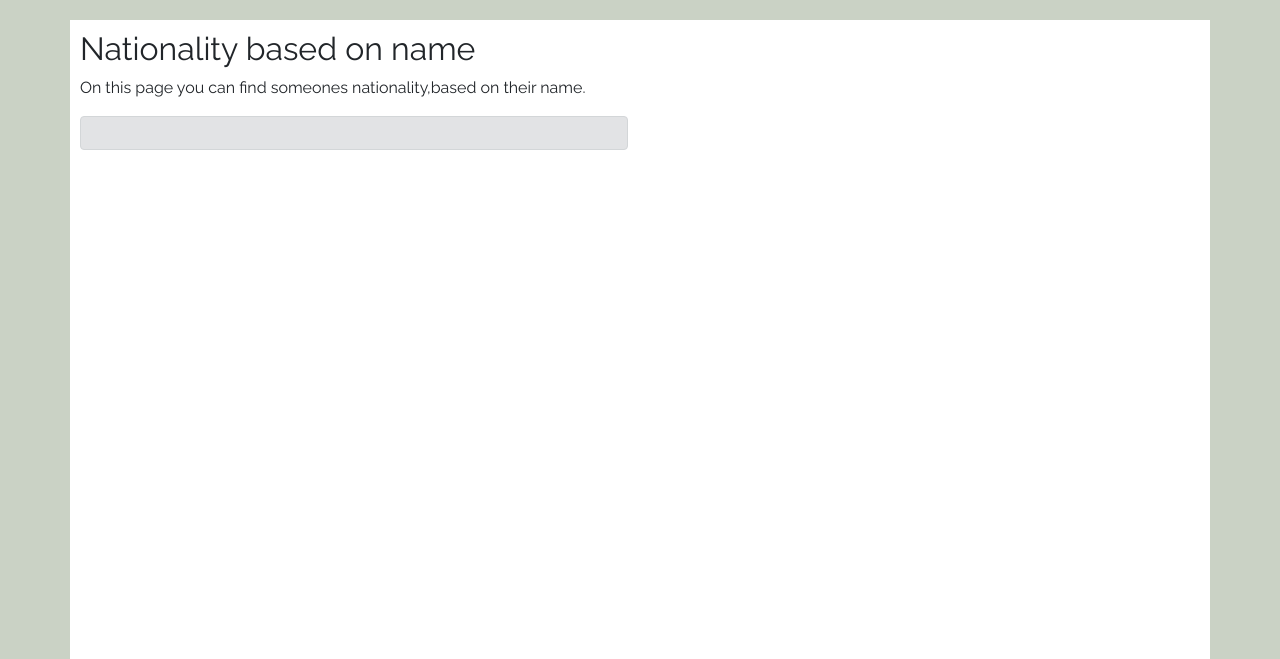
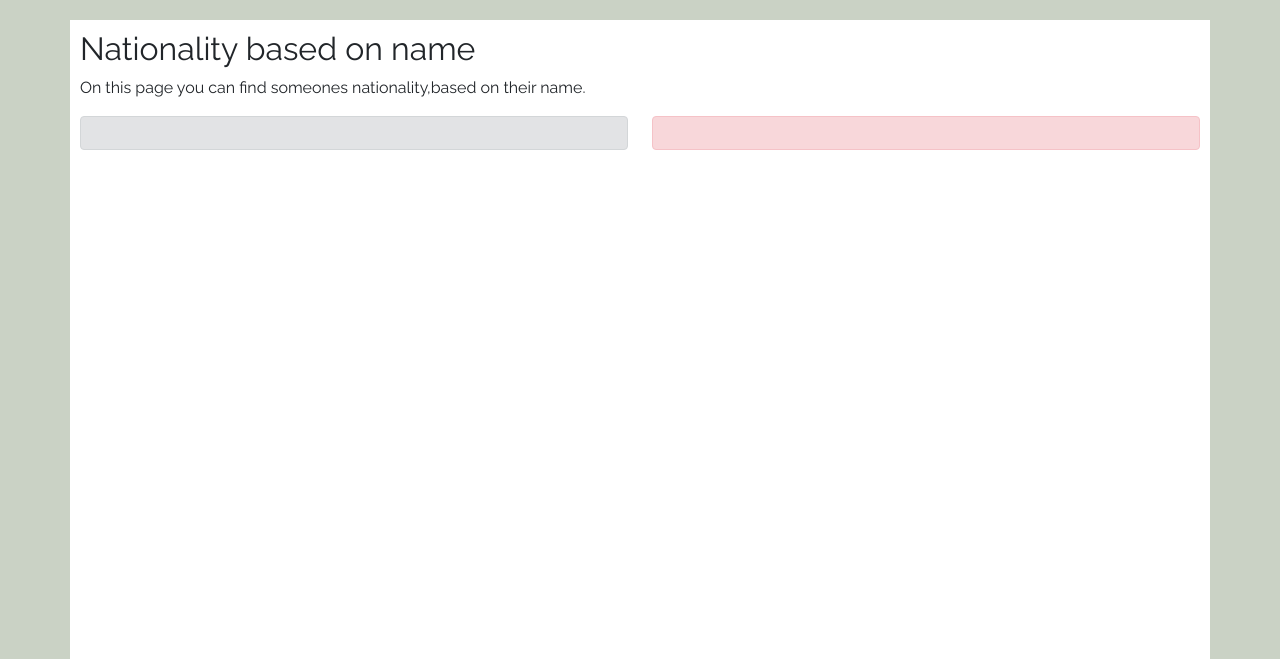
Before and after one commit to jack-hermanson/cis200, a Flask app: template main/web/templates/sandbox/nationality.html in a window 1280 px wide. Shown: the part 56-715 px from the top of the page. Run offline with Flask 2, Linux system fonts and the light colour scheme; the template is opened without the code that fills it, so the values that code supplies are empty; some libraries are stand-ins or nearby versions.

Commit message:
Update nationality.html

```diff
--- a/main/web/templates/sandbox/nationality.html
+++ b/main/web/templates/sandbox/nationality.html
@@ -12,16 +12,16 @@
     </div>
     <div class="row">
         <div class="col-12 col-lg-6">
-            {{ nationality_data["country"][0]["country_id"] }}
-          <div class="alert alert-secondary">
-
-          </div>
+            <div class="alert alert-secondary">
+                {{ nationality_data["country"][0]["country_id"] }}
+            </div>
         </div>
         <div class="col-12 col-lg-6">
-            <alert class="alert-danger">
 
-            </alert>
-            {{ nationality_data["country"][0]["probability"] }}
+            <div class="alert alert-danger">
+                {{ nationality_data["country"][0]["probability"] }}
+            </div>
+
 
         </div>
     </div>
```
